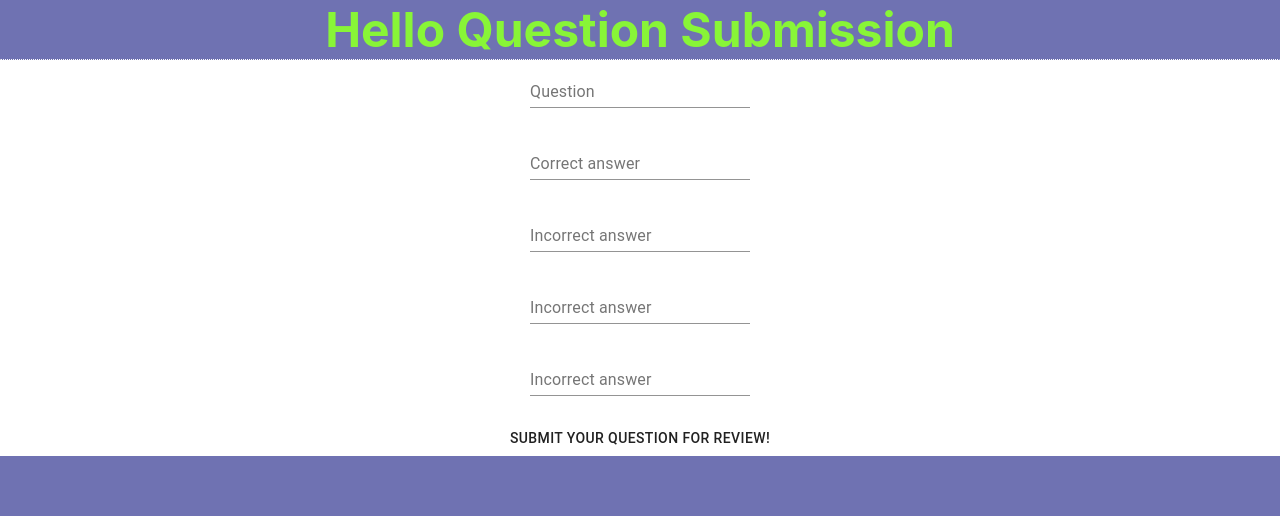
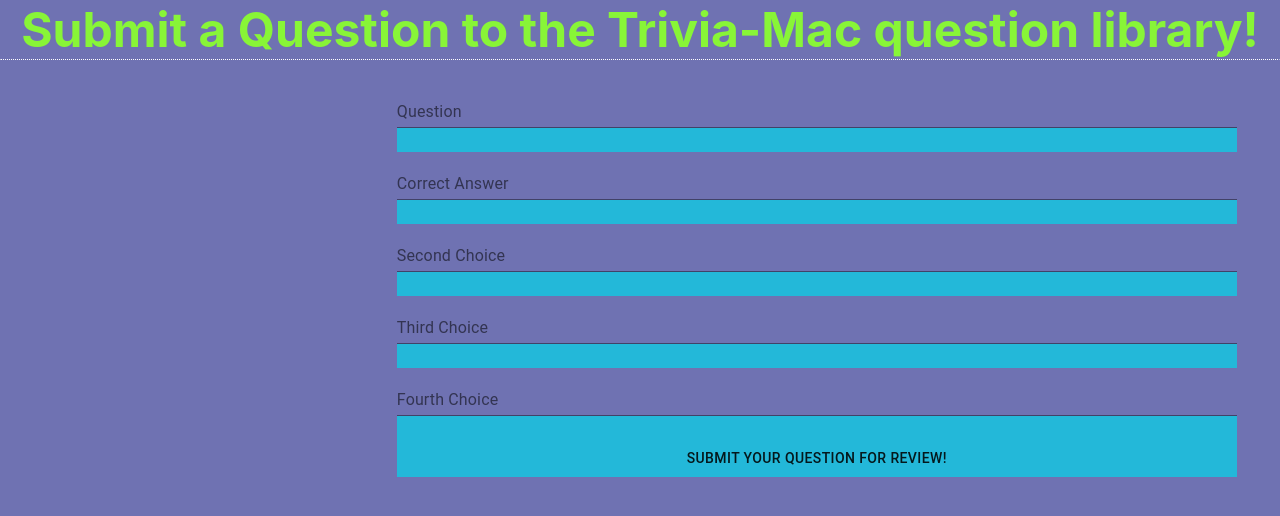
Before and after one commit to aaronmicalbeck/Trivia-Mac, a React (Create React App) app in the folder client/: page /questionSubmission in a window 1280 px wide. Shown: the top 516 px of the page. Built offline with nearby package versions, Linux system fonts and the light colour scheme; no server answers.

Commit message:
css on question submission page

```diff
--- a/client/src/components/ProfileCard/index.jsx
+++ b/client/src/components/ProfileCard/index.jsx
@@ -70,7 +70,7 @@
                 {user(props.user)}
               </Typography>
             }
-            subheader={"Top Score; " + profileScore(props.user)}
+            subheader={"Top Score: " + profileScore(props.user)}
           />
           <CardMedia className={classes.media} image={profilePic(props.user)} />
           <CardContent></CardContent>
--- a/client/src/pages/QuestionSubmission/index.jsx
+++ b/client/src/pages/QuestionSubmission/index.jsx
@@ -62,7 +62,7 @@
   render() {
     return (
       <div id="questionSubmissionForm">
-        <p>Hello Question Submission</p>
+        <p>Submit a Question to the Trivia-Mac question library!</p>
 
         <Grid
           container
@@ -76,7 +76,6 @@
               Question{" "}
             </InputLabel>
             <Input
-              width="100%"
               id="question"
               type="text"
               name="question"
@@ -86,46 +85,53 @@
           </FormControl>
           <br></br>
           <FormControl>
-            <InputLabel htmlFor="my-input">Correct answer </InputLabel>
+            <InputLabel htmlFor="my-input">Correct Answer </InputLabel>
             <Input
               id="correctAnswer"
               type="text"
               name="correctAnswer"
               value={this.state.correctAnswer}
               onChange={this.handleChange}
+              color="primary"
             />
           </FormControl>
           <br></br>
           <FormControl>
-            <InputLabel htmlFor="my-input">Incorrect answer</InputLabel>
+            <InputLabel htmlFor="my-input">Second Choice</InputLabel>
             <Input
               id="incorrectAnswer1"
               type="text"
               name="incorrectAnswer1"
               value={this.state.incorrectAnswer1}
               onChange={this.handleChange}
+              variant="outlined"
+              color="secondary"
             />
           </FormControl>
           <br></br>
           <FormControl>
-            <InputLabel htmlFor="my-input">Incorrect answer</InputLabel>
+            <InputLabel htmlFor="my-input">Third Choice</InputLabel>
             <Input
               id="incorrectAnswer2"
               type="text"
               name="incorrectAnswer2"
               value={this.state.incorrectAnswer2}
               onChange={this.handleChange}
+              variant="outlined"
+              color="secondary"
             />
           </FormControl>
           <br></br>
           <FormControl>
-            <InputLabel htmlFor="my-input">Incorrect answer</InputLabel>
+            <InputLabel htmlFor="my-input">Fourth Choice</InputLabel>
             <Input
               id="incorrectAnswer3"
               type="text"
               name="incorrectAnswer3"
               value={this.state.incorrectAnswer3}
               onChange={this.handleChange}
+              variant="outlined"
+              color="secondary"
             />
           </FormControl>
           <br></br>
--- a/client/src/pages/QuestionSubmission/questionSubmission.css
+++ b/client/src/pages/QuestionSubmission/questionSubmission.css
@@ -1,4 +1,7 @@
-.QuestionSubmission,
+.QuestionSubmission {
+  height: 100vh;
+  background-color: #6f72b2;
+}
 #questionSubmissionForm > p {
   margin: auto;
   background-color: #6f72b2;
@@ -8,3 +11,16 @@
 html {
   background-color: #6f72b2;
 }
+
+.MuiFormControl-root {
+  width: 100%;
+  background-color: #6f72b2;
+}
+
+.MuiGrid-root{
+margin: 0 0 0 0;
+position: absolute;
+background-color: #23b8d9;
+left: 31%;
+top: 10%;
+  }
```
